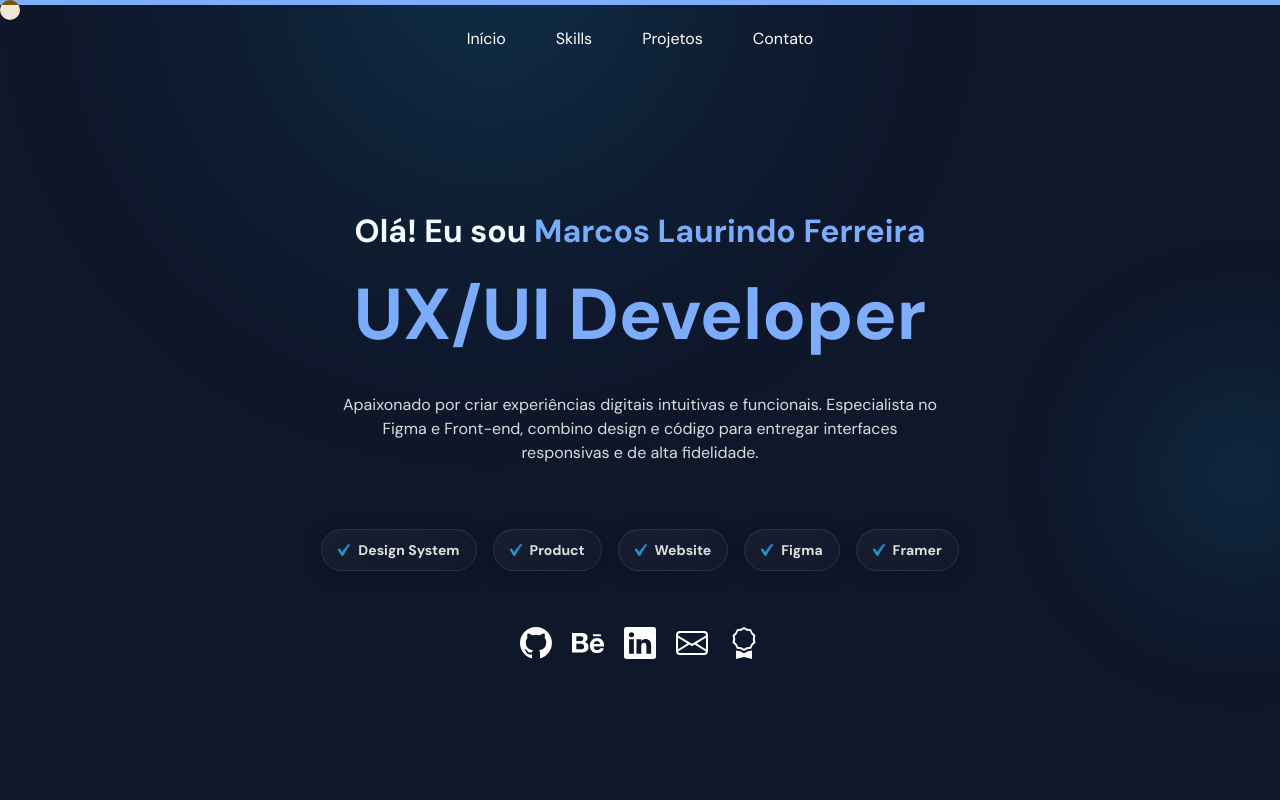
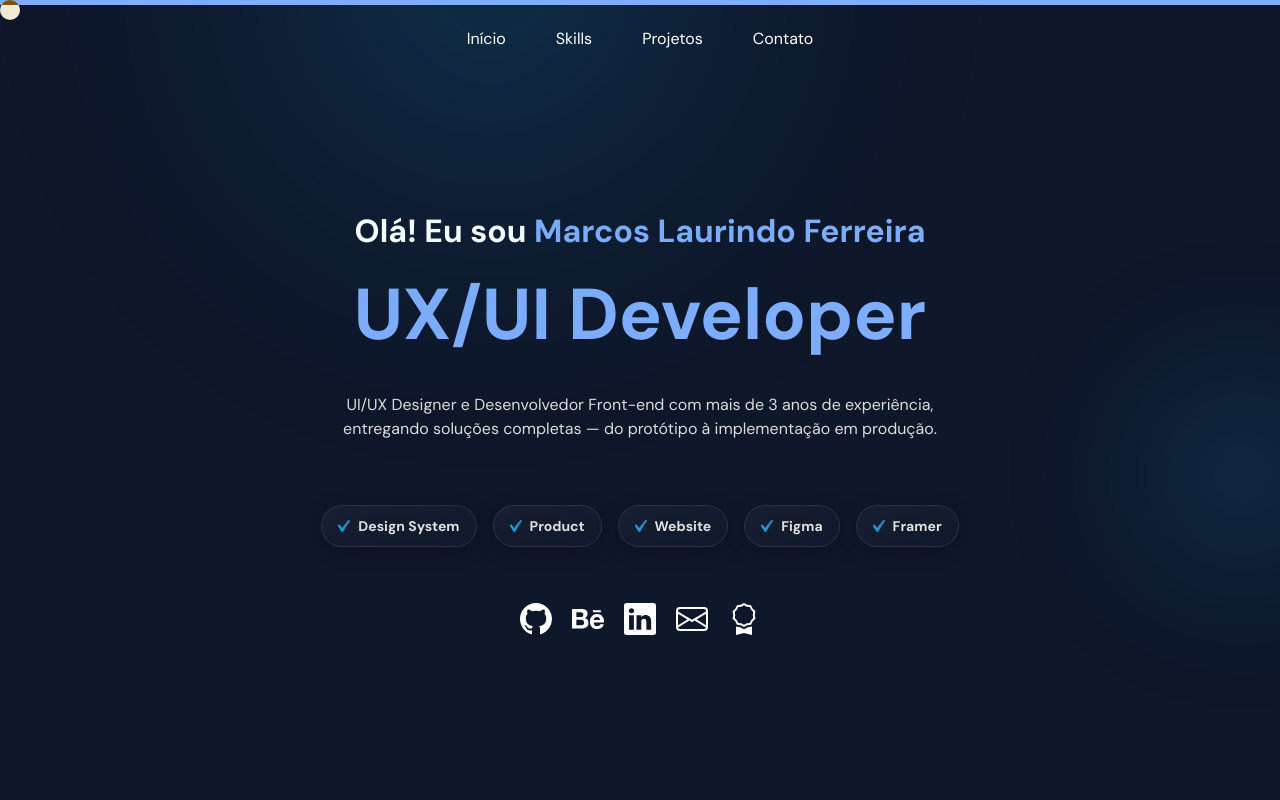
Before and after one commit to marcosprofile/DevXPortfolio, a React (Create React App) app: page / in a window 1280 px wide. Shown: the top 800 px of the page. Built offline with nearby package versions, Linux system fonts and the light colour scheme.

Commit message:
feat: update

```diff
--- a/src/components/Showcase.jsx
+++ b/src/components/Showcase.jsx
@@ -50,7 +50,7 @@ export default function Showcase() {
           <BlueText>UX/UI Developer</BlueText>
         </Heading>
         <ParaText as="p" $top="2rem" $bottom="4rem" $mWidth="600px" $center>
-          Apaixonado por criar experiências digitais intuitivas e funcionais. Especialista no Figma e Front-end, combino design e código para entregar interfaces responsivas e de alta fidelidade.
+          UI/UX Designer e Desenvolvedor Front-end com mais de 3 anos de experiência, entregando soluções completas — do protótipo à implementação em produção.
         </ParaText>
 
         <PaddingContainer $bottom="3.5rem">
```
